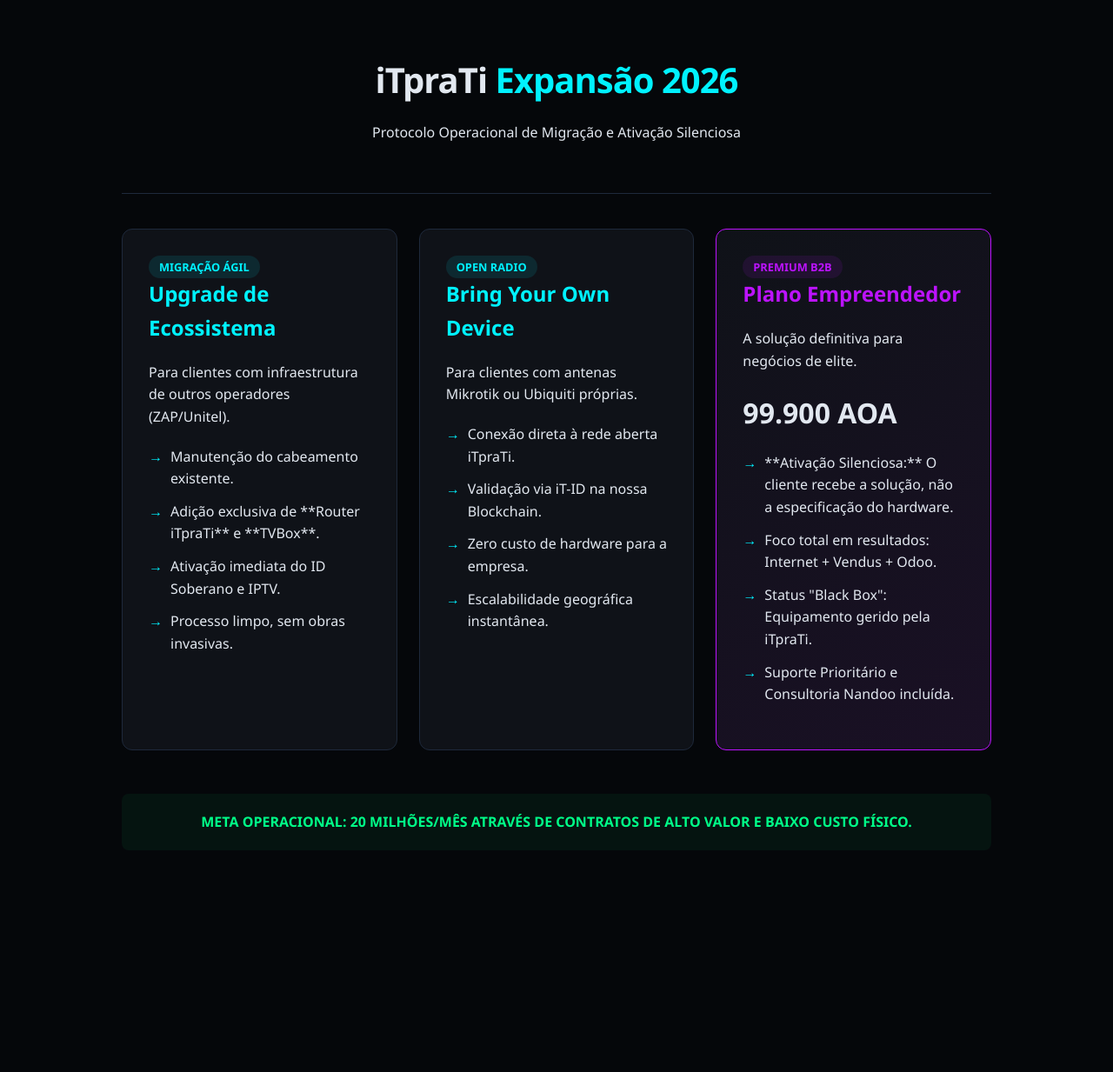
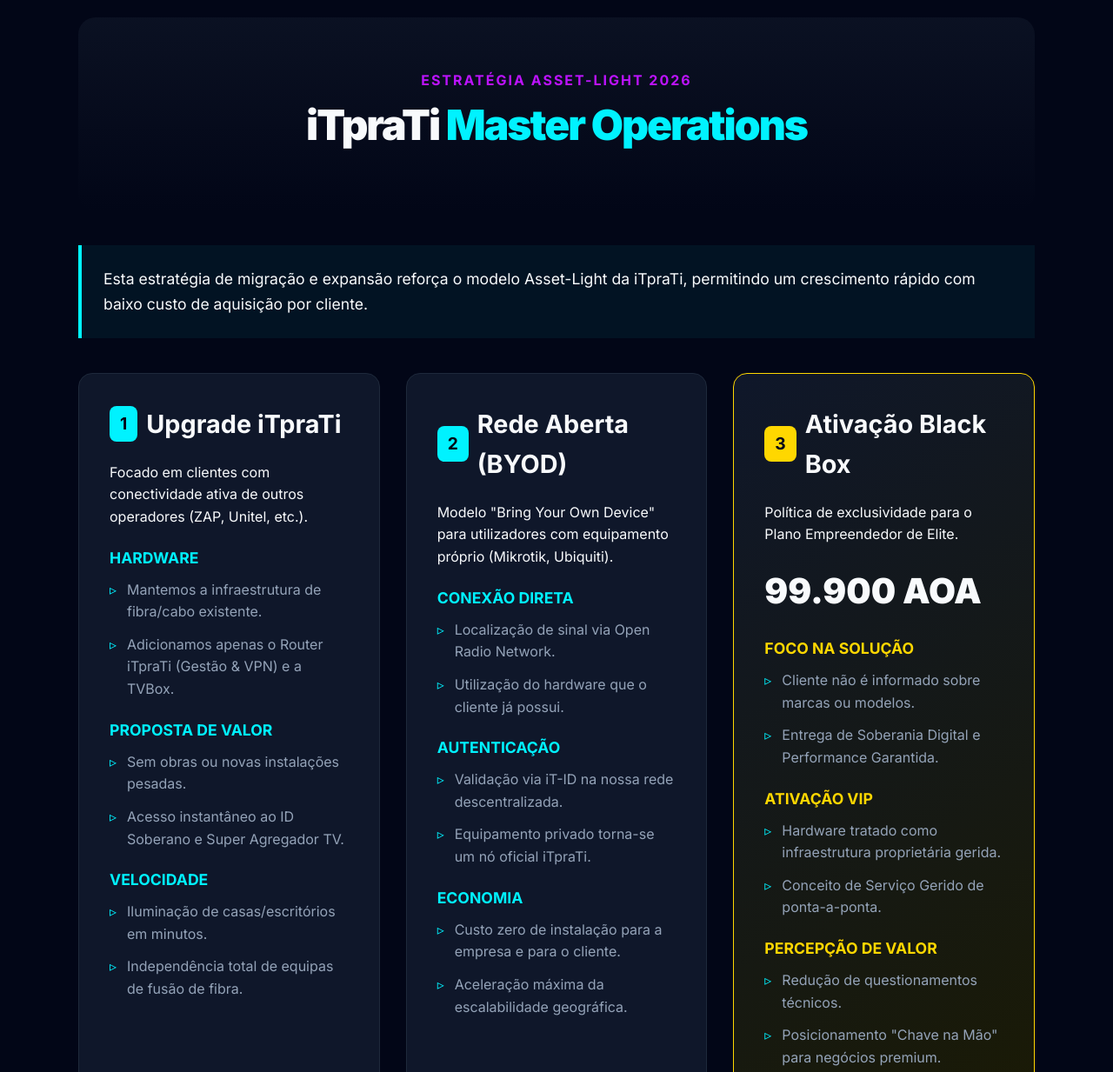
Before and after one commit to chavesfilip/itprati, a plain HTML site: page migracaodeprovedor.html in a window 1280 px wide. Shown: the top 1233 px of the page at 87% size. Before the commit the page ends 998 px from the top, so only its background shows below. Drawn offline with Linux system fonts and the light colour scheme.

Commit message:
Update HTML structure and styling for migration page

```diff
--- a/migracaodeprovedor.html
+++ b/migracaodeprovedor.html
@@ -1,178 +1,198 @@
 <!DOCTYPE html>
-<html lang="pt-pt">
+<html lang="pt-AO">
 <head>
     <meta charset="UTF-8">
     <meta name="viewport" content="width=device-width, initial-scale=1.0">
-    <title>Estratégia de Expansão iTpraTi 2026</title>
+    <title>iTpraTi | Operações & Estratégia 2026</title>
+    <link href="https://fonts.googleapis.com/css2?family=Inter:wght@400;700;900&display=swap" rel="stylesheet">
     <style>
         :root {
-            --bg: #05070a;
-            --surface: #0f1218;
-            --primary: #00f2ff;
-            --accent: #bc13fe;
-            --success: #00ff88;
-            --text: #e2e8f0;
-            --text-muted: #94a3b8;
+            --bg-black: #020617;
+            --bg-card: #0f172a;
+            --neon-blue: #00f2ff;
+            --neon-purple: #bc13fe;
+            --neon-gold: #ffd700;
+            --text-main: #f8fafc;
+            --text-dim: #94a3b8;
         }
 
+        * { margin: 0; padding: 0; box-sizing: border-box; }
         body {
-            font-family: 'Segoe UI', Roboto, Helvetica, Arial, sans-serif;
-            background-color: var(--bg);
-            color: var(--text);
-            margin: 0;
+            background-color: var(--bg-black);
+            color: var(--text-main);
+            font-family: 'Inter', sans-serif;
+            line-height: 1.6;
             padding: 20px;
-            line-height: 1.6;
         }
 
-        .container {
-            max-width: 1000px;
-            margin: 0 auto;
-        }
+        .container { max-width: 1100px; margin: 0 auto; }
 
         header {
             text-align: center;
-            padding: 40px 0;
-            border-bottom: 1px solid #1e293b;
+            padding: 60px 0;
+            background: linear-gradient(to bottom, #1e293b50, transparent);
+            border-radius: 20px;
             margin-bottom: 40px;
         }
 
-        h1 {
-            font-size: 2.5rem;
-            letter-spacing: -1px;
-            margin: 0;
+        h1 { font-size: 3rem; font-weight: 900; letter-spacing: -2px; }
+        h1 span { color: var(--neon-blue); }
+        .subtitle { color: var(--neon-purple); font-weight: 700; text-transform: uppercase; letter-spacing: 2px; }
+
+        .intro-box {
+            background: rgba(0, 242, 255, 0.05);
+            border-left: 4px solid var(--neon-blue);
+            padding: 25px;
+            margin-bottom: 40px;
+            font-size: 1.1rem;
         }
 
-        h1 span { color: var(--primary); }
-
-        .strategy-grid {
+        .grid-strategy {
             display: grid;
-            grid-template-columns: repeat(auto-fit, minmax(300px, 1fr));
-            gap: 25px;
+            grid-template-columns: repeat(auto-fit, minmax(320px, 1fr));
+            gap: 30px;
         }
 
         .card {
-            background: var(--surface);
+            background: var(--bg-card);
             border: 1px solid #1e293b;
-            border-radius: 12px;
-            padding: 30px;
-            position: relative;
-            transition: transform 0.3s ease;
+            border-radius: 16px;
+            padding: 35px;
+            transition: all 0.3s ease;
         }
 
-        .card:hover {
-            transform: translateY(-5px);
-            border-color: var(--primary);
+        .card:hover { border-color: var(--neon-blue); transform: translateY(-5px); }
+
+        .card-elite { border-color: var(--neon-gold); background: linear-gradient(145deg, #0f172a, #1a1a05); }
+
+        h2 { font-size: 1.8rem; margin-bottom: 20px; display: flex; align-items: center; gap: 10px; }
+        h2 .number { background: var(--neon-blue); color: var(--bg-black); padding: 5px 12px; border-radius: 8px; font-size: 1.2rem; }
+        .card-elite h2 .number { background: var(--neon-gold); }
+
+        h3 { color: var(--neon-blue); margin-top: 20px; font-size: 1.1rem; text-transform: uppercase; }
+        .card-elite h3 { color: var(--neon-gold); }
+
+        ul { list-style: none; margin-top: 10px; }
+        ul li { margin-bottom: 12px; padding-left: 20px; position: relative; color: var(--text-dim); }
+        ul li::before { content: "▹"; position: absolute; left: 0; color: var(--neon-blue); }
+
+        .price-tag { display: block; font-size: 2.5rem; font-weight: 900; color: var(--text-main); margin: 20px 0; }
+
+        .next-steps {
+            margin-top: 60px;
+            padding: 40px;
+            background: #1e293b;
+            border-radius: 20px;
+            text-align: center;
         }
 
-        .card h2 {
-            color: var(--primary);
-            font-size: 1.5rem;
-            margin-top: 0;
+        .btn-group { display: flex; flex-wrap: wrap; justify-content: center; gap: 15px; margin-top: 30px; }
+        .btn {
+            padding: 15px 25px;
+            border-radius: 8px;
+            text-decoration: none;
+            font-weight: 700;
+            font-size: 0.9rem;
+            transition: 0.3s;
+            border: 1px solid var(--neon-blue);
+            color: var(--neon-blue);
         }
-
-        .badge {
-            background: rgba(0, 242, 255, 0.1);
-            color: var(--primary);
-            padding: 4px 12px;
-            border-radius: 20px;
-            font-size: 0.8rem;
-            font-weight: bold;
-            text-transform: uppercase;
-        }
-
-        .card-premium {
-            border: 1px solid var(--accent);
-            background: linear-gradient(145deg, #0f1218 0%, #1a1025 100%);
-        }
-
-        .card-premium h2 { color: var(--accent); }
-
-        .feature-list {
-            list-style: none;
-            padding: 0;
-            margin: 20px 0;
-        }
-
-        .feature-list li {
-            margin-bottom: 12px;
-            padding-left: 25px;
-            position: relative;
-        }
-
-        .feature-list li::before {
-            content: "→";
-            position: absolute;
-            left: 0;
-            color: var(--primary);
-        }
-
-        .price-tag {
-            font-size: 2rem;
-            font-weight: 800;
-            margin: 20px 0;
-            display: block;
-        }
-
-        .footer-note {
-            margin-top: 50px;
-            text-align: center;
-            padding: 20px;
-            background: rgba(0, 255, 136, 0.05);
-            border-radius: 8px;
-            color: var(--success);
-            font-weight: 600;
-        }
+        .btn:hover { background: var(--neon-blue); color: var(--bg-black); }
     </style>
 </head>
 <body>
 
 <div class="container">
     <header>
-        <h1>iTpraTi <span>Expansão 2026</span></h1>
-        <p>Protocolo Operacional de Migração e Ativação Silenciosa</p>
+        <div class="subtitle">Estratégia Asset-Light 2026</div>
+        <h1>iTpraTi <span>Master Operations</span></h1>
     </header>
 
-    <div class="strategy-grid">
+    <div class="intro-box">
+        Esta estratégia de migração e expansão reforça o modelo Asset-Light da iTpraTi, permitindo um crescimento rápido com baixo custo de aquisição por cliente.
+    </div>
+
+    <div class="grid-strategy">
         <div class="card">
-            <span class="badge">Migração Ágil</span>
-            <h2>Upgrade de Ecossistema</h2>
-            <p>Para clientes com infraestrutura de outros operadores (ZAP/Unitel).</p>
-            <ul class="feature-list">
-                <li>Manutenção do cabeamento existente.</li>
-                <li>Adição exclusiva de **Router iTpraTi** e **TVBox**.</li>
-                <li>Ativação imediata do ID Soberano e IPTV.</li>
-                <li>Processo limpo, sem obras invasivas.</li>
+            <h2><span class="number">1</span> Upgrade iTpraTi</h2>
+            <p>Focado em clientes com conectividade ativa de outros operadores (ZAP, Unitel, etc.).</p>
+
+            <h3>Hardware</h3>
+            <ul>
+                <li>Mantemos a infraestrutura de fibra/cabo existente.</li>
+                <li>Adicionamos apenas o Router iTpraTi (Gestão & VPN) e a TVBox.</li>
+            </ul>
+
+            <h3>Proposta de Valor</h3>
+            <ul>
+                <li>Sem obras ou novas instalações pesadas.</li>
+                <li>Acesso instantâneo ao ID Soberano e Super Agregador TV.</li>
+            </ul>
+
+            <h3>Velocidade</h3>
+            <ul>
+                <li>Iluminação de casas/escritórios em minutos.</li>
+                <li>Independência total de equipas de fusão de fibra.</li>
             </ul>
         </div>
 
         <div class="card">
-            <span class="badge">Open Radio</span>
-            <h2>Bring Your Own Device</h2>
-            <p>Para clientes com antenas Mikrotik ou Ubiquiti próprias.</p>
-            <ul class="feature-list">
-                <li>Conexão direta à rede aberta iTpraTi.</li>
-                <li>Validação via iT-ID na nossa Blockchain.</li>
-                <li>Zero custo de hardware para a empresa.</li>
-                <li>Escalabilidade geográfica instantânea.</li>
+            <h2><span class="number">2</span> Rede Aberta (BYOD)</h2>
+            <p>Modelo "Bring Your Own Device" para utilizadores com equipamento próprio (Mikrotik, Ubiquiti).</p>
+
+            <h3>Conexão Direta</h3>
+            <ul>
+                <li>Localização de sinal via Open Radio Network.</li>
+                <li>Utilização do hardware que o cliente já possui.</li>
+            </ul>
+
+            <h3>Autenticação</h3>
+            <ul>
+                <li>Validação via iT-ID na nossa rede descentralizada.</li>
+                <li>Equipamento privado torna-se um nó oficial iTpraTi.</li>
+            </ul>
+
+            <h3>Economia</h3>
+            <ul>
+                <li>Custo zero de instalação para a empresa e para o cliente.</li>
+                <li>Aceleração máxima da escalabilidade geográfica.</li>
             </ul>
         </div>
 
-        <div class="card card-premium">
-            <span class="badge" style="color: var(--accent); background: rgba(188, 19, 254, 0.1);">Premium B2B</span>
-            <h2>Plano Empreendedor</h2>
-            <p>A solução definitiva para negócios de elite.</p>
+        <div class="card card-elite">
+            <h2><span class="number">3</span> Ativação Black Box</h2>
+            <p>Política de exclusividade para o Plano Empreendedor de Elite.</p>
+
             <span class="price-tag">99.900 AOA</span>
-            <ul class="feature-list">
-                <li>**Ativação Silenciosa:** O cliente recebe a solução, não a especificação do hardware.</li>
-                <li>Foco total em resultados: Internet + Vendus + Odoo.</li>
-                <li>Status "Black Box": Equipamento gerido pela iTpraTi.</li>
-                <li>Suporte Prioritário e Consultoria Nandoo incluída.</li>
+
+            <h3>Foco na Solução</h3>
+            <ul>
+                <li>Cliente não é informado sobre marcas ou modelos.</li>
+                <li>Entrega de Soberania Digital e Performance Garantida.</li>
+            </ul>
+
+            <h3>Ativação VIP</h3>
+            <ul>
+                <li>Hardware tratado como infraestrutura proprietária gerida.</li>
+                <li>Conceito de Serviço Gerido de ponta-a-ponta.</li>
+            </ul>
+
+            <h3>Percepção de Valor</h3>
+            <ul>
+                <li>Redução de questionamentos técnicos.</li>
+                <li>Posicionamento "Chave na Mão" para negócios premium.</li>
             </ul>
         </div>
     </div>
 
-    <div class="footer-note">
-        META OPERACIONAL: 20 MILHÕES/MÊS ATRAVÉS DE CONTRATOS DE ALTO VALOR E BAIXO CUSTO FÍSICO.
+    <div class="next-steps">
+        <h2>🚀 Próximos Passos para o Terreno</h2>
+        <p>Qual destas ferramentas devemos ativar agora para suportar a expansão?</p>
+        <div class="btn-group">
+            <a href="#" class="btn">Guia de Configuração (BYOD)</a>
+            <a href="#" class="btn">Script de Vendas Migração</a>
+            <a href="#" class="btn">Kit Boas-Vindas Empreendedor</a>
+        </div>
     </div>
 </div>
 
```
